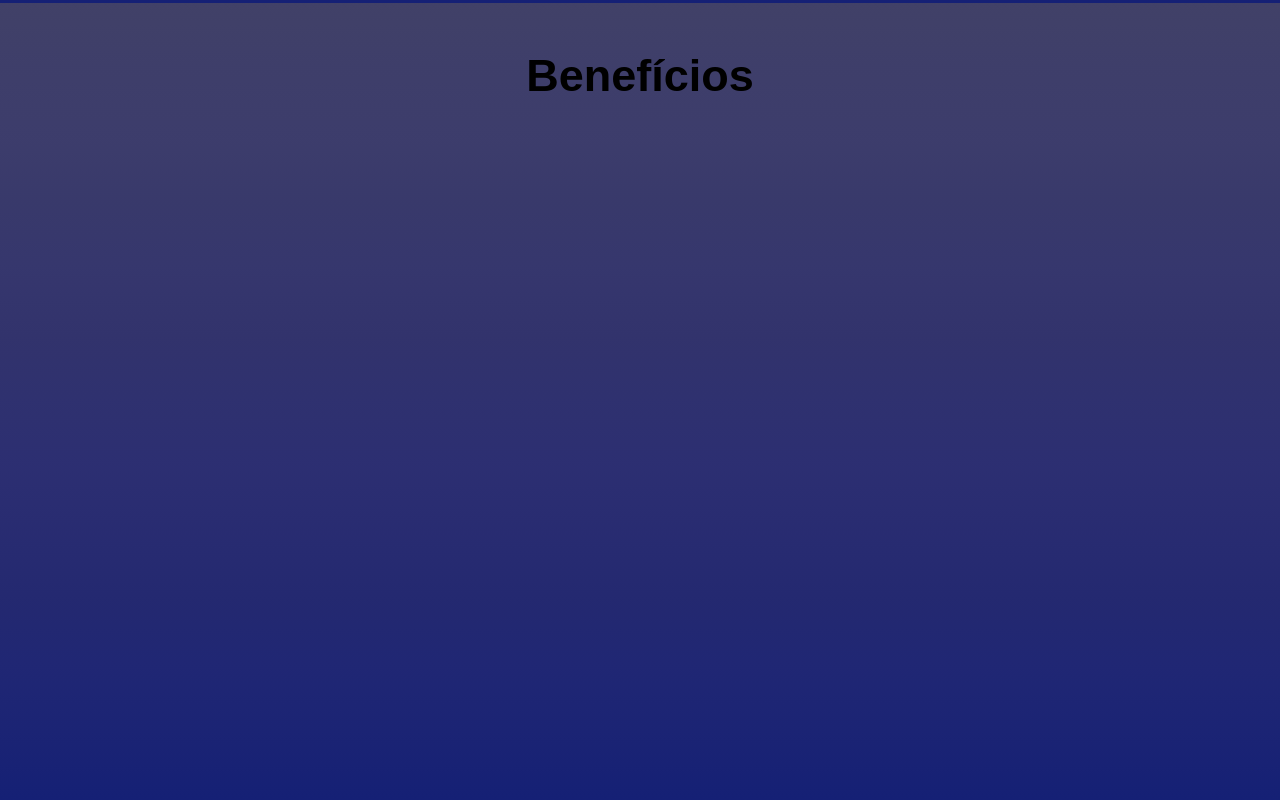
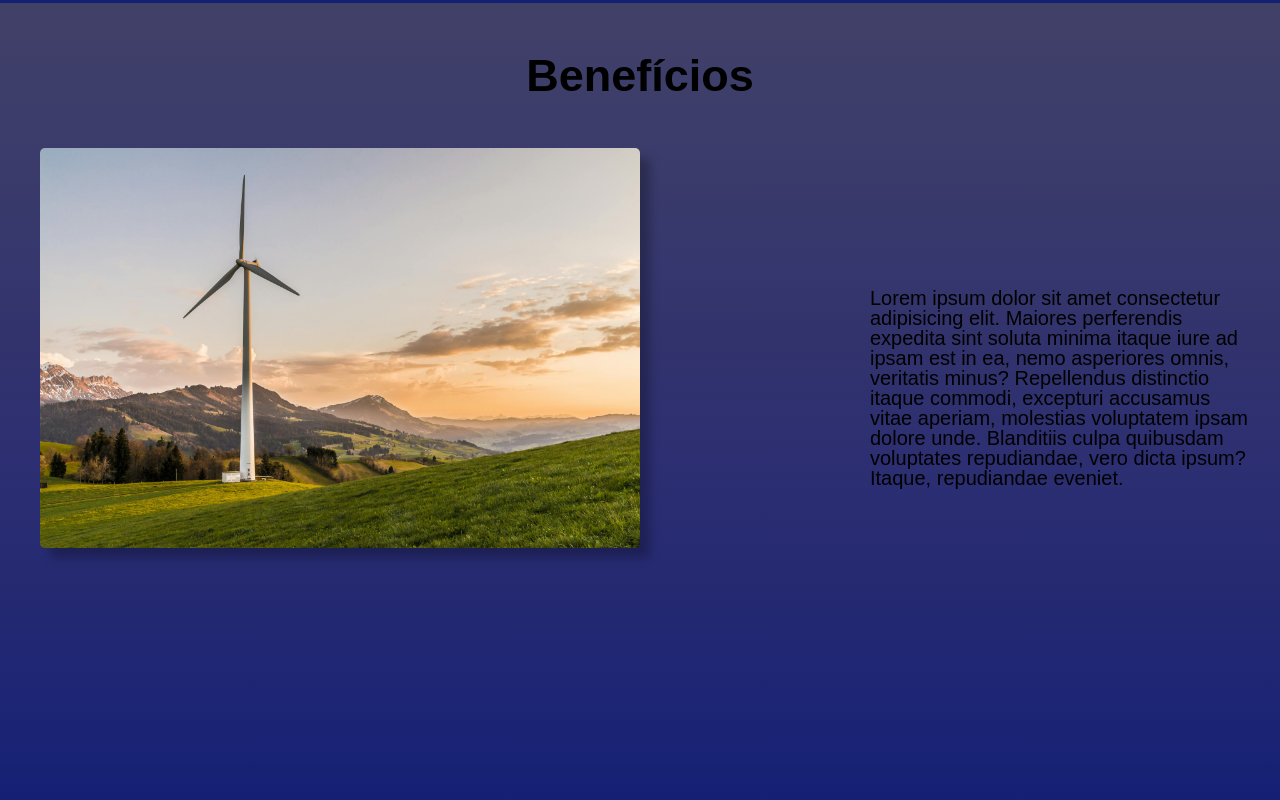
Before and after one commit to vitorrampazzi/GS-FrontDev, a plain HTML site: page index.html in a window 1280 px wide. Shown: the part 3197-3997 px from the top of the page. Drawn offline with Linux system fonts and the light colour scheme.

Commit message:
adicionando itens ao container de Beneficios

```diff
--- a/css/style.css
+++ b/css/style.css
@@ -212,10 +212,32 @@ h1{
         text-decoration: none;
     }
     & h4{
-        margin-top: 30px;
+        margin-top: 50px;
     }
 }
 
 .espaco{
     padding-bottom: 50px;
 }
+
+.beneficios{
+    display: flex;
+    flex-direction: row;
+    margin-top: 50px;
+    gap: 180px;
+
+    & p{
+        font-size: 20px;
+        width: 40%;
+        margin: 30px;
+        margin-top: 140px;
+        margin-left: 50px;
+    }
+
+    & img{
+        height: 400px;
+        border-radius: 5px;
+        box-shadow: 10px 10px 10px 0px rgba(0, 0, 0, 0.25);
+        margin-left: 40px;
+    }
+}
--- a/index.html
+++ b/index.html
@@ -88,6 +88,10 @@
 
     <div class="container" id="beneficios">
         <h1>Benefícios</h1>
+        <div class="beneficios">
+            <img src="./images/pexels-pixabay-414837.jpg" alt="">
+            <p>Lorem ipsum dolor sit amet consectetur adipisicing elit. Maiores perferendis expedita sint soluta minima itaque iure ad ipsam est in ea, nemo asperiores omnis, veritatis minus? Repellendus distinctio itaque commodi, excepturi accusamus vitae aperiam, molestias voluptatem ipsam dolore unde. Blanditiis culpa quibusdam voluptates repudiandae, vero dicta ipsum? Itaque, repudiandae eveniet.</p>
+        </div>
     </div>
 
     <div class="container" id="como-ajudar">
```
Also changed, not shown: images/pexels-pixabay-414837.jpg (added).
